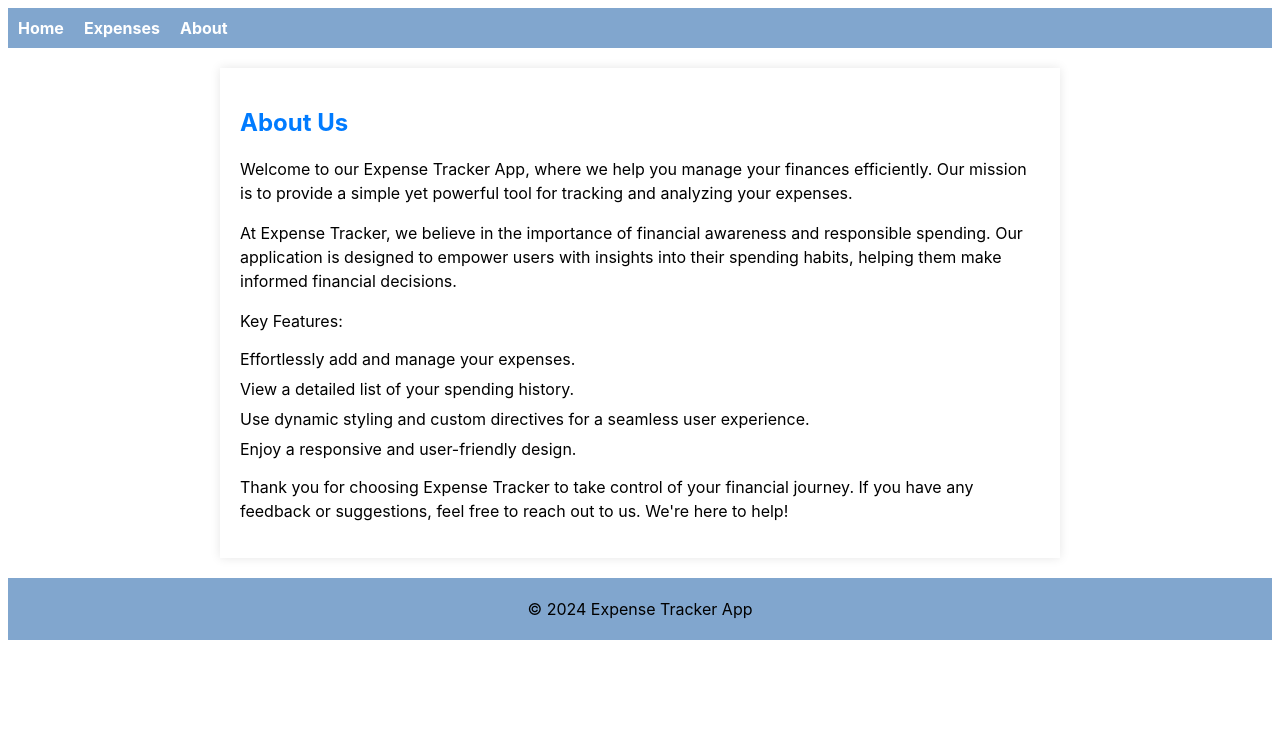
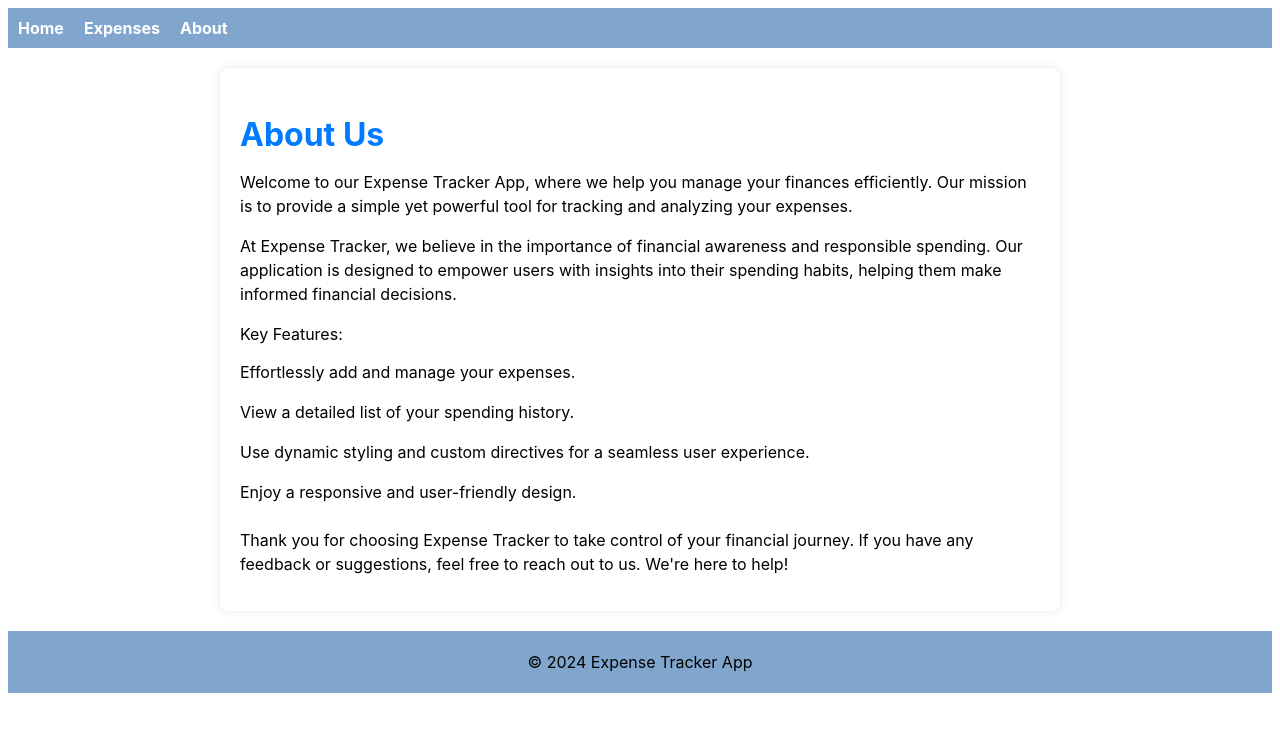
Before and after one commit to Michle99/sba_321_expense_tracker, an Angular app: page /about in a window 1280 px wide. Shown: the top 732 px of the page. Built offline with nearby package versions, Linux system fonts and the light colour scheme.

Commit message:
updated home html comp

```diff
--- a/src/app/about/about.component.css
+++ b/src/app/about/about.component.css
@@ -4,21 +4,31 @@
   padding: 20px;
   background-color: #fff;
   box-shadow: 0 0 10px rgba(0, 0, 0, 0.1);
+  border-radius: 8px;
 }
 
 h2 {
  color: #007bff;
+ font-size: 2em;
+ margin-bottom: 15px;
 }
 
 ul {
   list-style-type: none;
   padding: 0;
+  display: grid;
+  gap: 10px;
 }
 
 li {
   margin-bottom: 10px;
 }
 
+li:hover {
+    background-color: #87e4dd;
+    transition: background-color 0.3s ease;
+}
+
 p {
   margin-bottom: 15px;
   line-height: 1.5;
--- a/src/app/home/home.component.html
+++ b/src/app/home/home.component.html
@@ -1 +1,8 @@
-<h2>Welcome to Expense Tracker</h2>
+
+<section class="landing-container">
+    <div class="landing-content">
+      <h1>Welcome to Expense Tracker</h1>
+      <p>Your Ultimate Solution for Managing Finances</p>
+      <a routerLink="/expenses" class="cta-button">Get Started</a>
+    </div>
+  </section>
```
